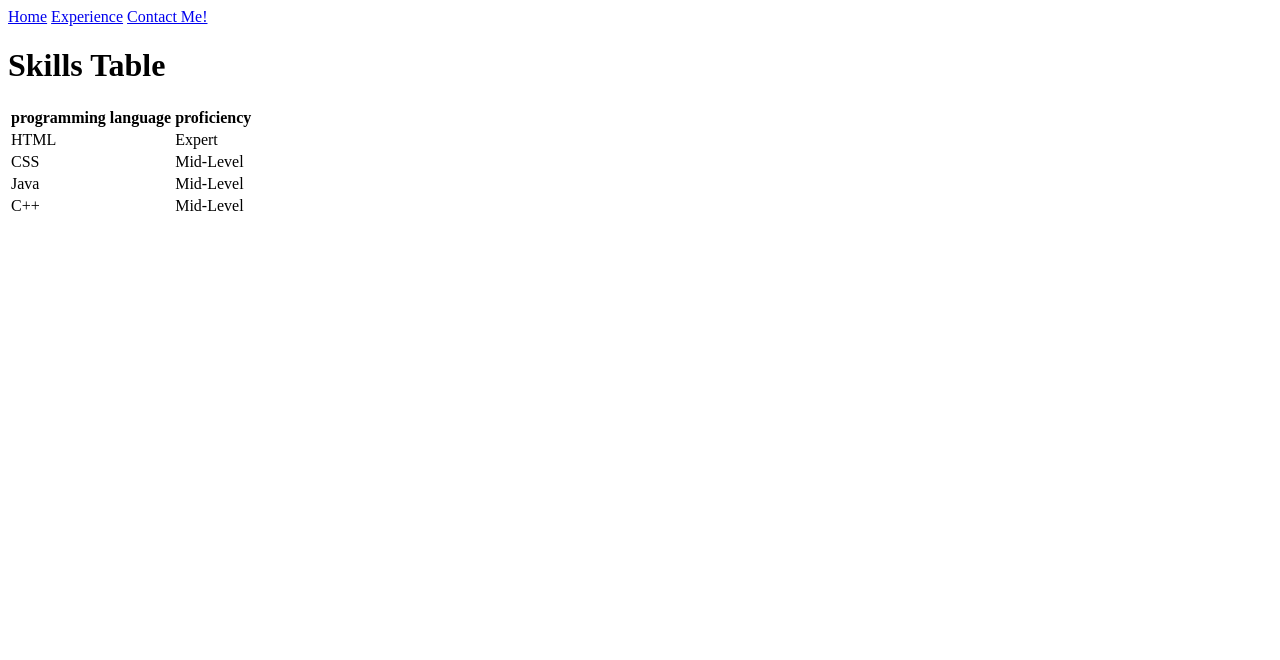
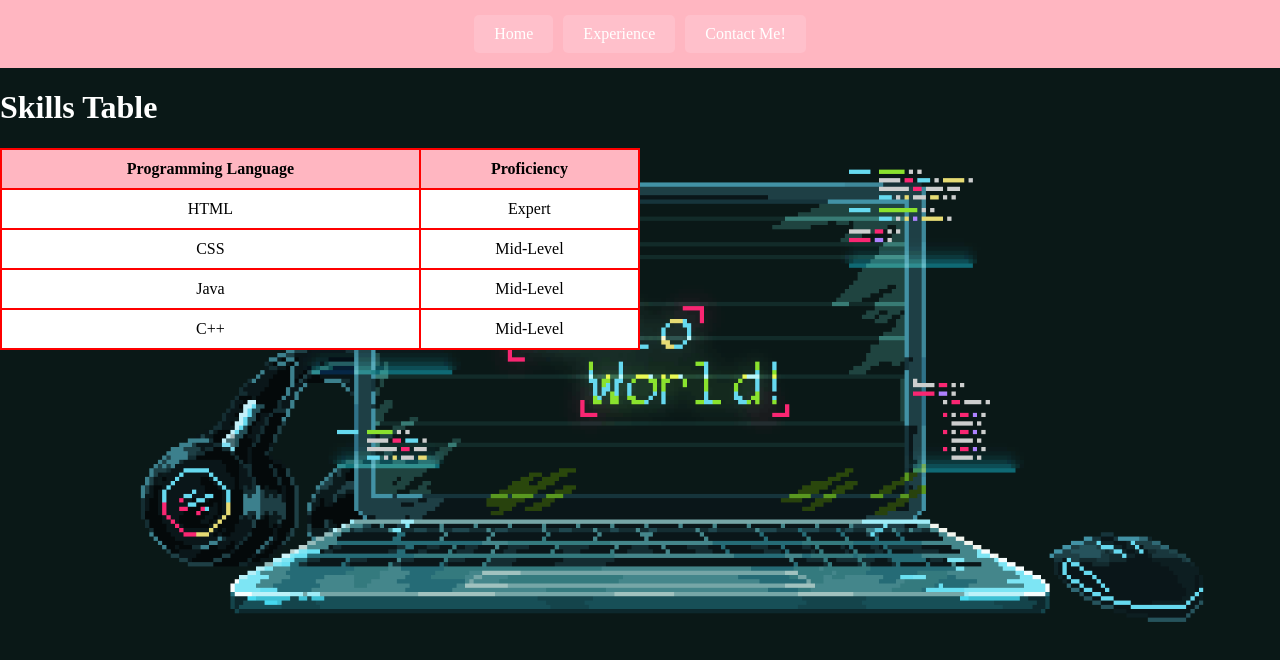
Before and after one commit to Kaarr21/gitcanvas, a plain HTML site: page skills.html in a window 1280 px wide. Drawn offline with Linux system fonts and the light colour scheme.

Commit message:
Progress

```diff
--- a/skills.html
+++ b/skills.html
@@ -3,54 +3,66 @@
     <head>
         <link rel="stylesheet" href="style.css">
         <title>Skills</title>
+        <nav class="navbar">
         <a href="./index.html">Home</a>
 <a href="./experience.html">Experience</a>
 <a href="./contact.html">Contact Me!</a>
+        </nav>
     </head>
     <body>
 
+        <title>Skills Table</title>
+        <style>
+            table {
+                width: 50%;
+                border-collapse: collapse; /* Merge borders */
+                margin-top: 20px;
+            }
+
+            th, td {
+                border: 2px solid red; /* Change to pink or black if preferred */
+                padding: 10px;
+                text-align: center;
+            }
+
+            th {
+                background-color: lightpink; /* Light pink background for headers */
+                color: black;
+            }
+
+            td {
+                background-color: white;
+                color: black;
+            }
+        </style>
+    </head>
+    <body>
         <h1>Skills Table</h1>
         <table>
-        <th>
-            programming language
-        </th>
-        <th>
-            proficiency
-        </th>
+            <thead>
                 <tr>
-        <td>
-            HTML
-        </td>
-
-        <td>
-            Expert
-        </td>
+                    <th>Programming Language</th>
+                    <th>Proficiency</th>
+                </tr>
+            </thead>
+            <tbody>
+                <tr>
+                    <td>HTML</td>
+                    <td>Expert</td>
                 </tr>
                 <tr>
-        <td>
-            CSS
-
-        </td>
-        <td>
-            Mid-Level
-        </td>
+                    <td>CSS</td>
+                    <td>Mid-Level</td>
                 </tr>
                 <tr>
-            <td>
-                Java
-            </td>
-            <td>
-                Mid-Level
-            </td>
+                    <td>Java</td>
+                    <td>Mid-Level</td>
                 </tr>
                 <tr>
-            <td>
-                C++
-            </td>
-            <td>
-                Mid-Level
-            </td>
+                    <td>C++</td>
+                    <td>Mid-Level</td>
                 </tr>
+            </tbody>
         </table>
 </body>
 </html>
--- a/style.css
+++ b/style.css
@@ -0,0 +1,32 @@
+.navbar{
+    display:flex;
+    justify-content: center;
+    background-color: #ffb6c1;
+    padding: 10px 0;
+}
+
+.navbar a {
+    padding: 10px 20px;
+    text-decoration: none;
+    color: white;
+    background-color: #ffc0cb;
+    border-radius: 5px;
+    margin: 5px;
+    transition: background-color 0.3s ease-in-out;
+}
+.navbar a:hover{
+    background-color:plum;
+}
+
+body{
+    background-image: url('14cb93cb-0b17-4348-b710-1fa33245c291.gif');
+    background-size: cover;
+    background-position: center;
+    background-repeat: no-repeat;
+    height: 100vh;
+    margin: 0;
+}
+
+body{
+    color: white;
+}
```
Also changed, not shown: contact.html (+2 -0 lines), experience.html (+2 -0 lines), index.html (+5 -0 lines), 14cb93cb-0b17-4348-b710-1fa33245c291.gif (added), Code girl.jpeg (added), _ (4).jpeg (added), _ (5).jpeg (added). Lines whose indentation alone changed are shown as unchanged.
